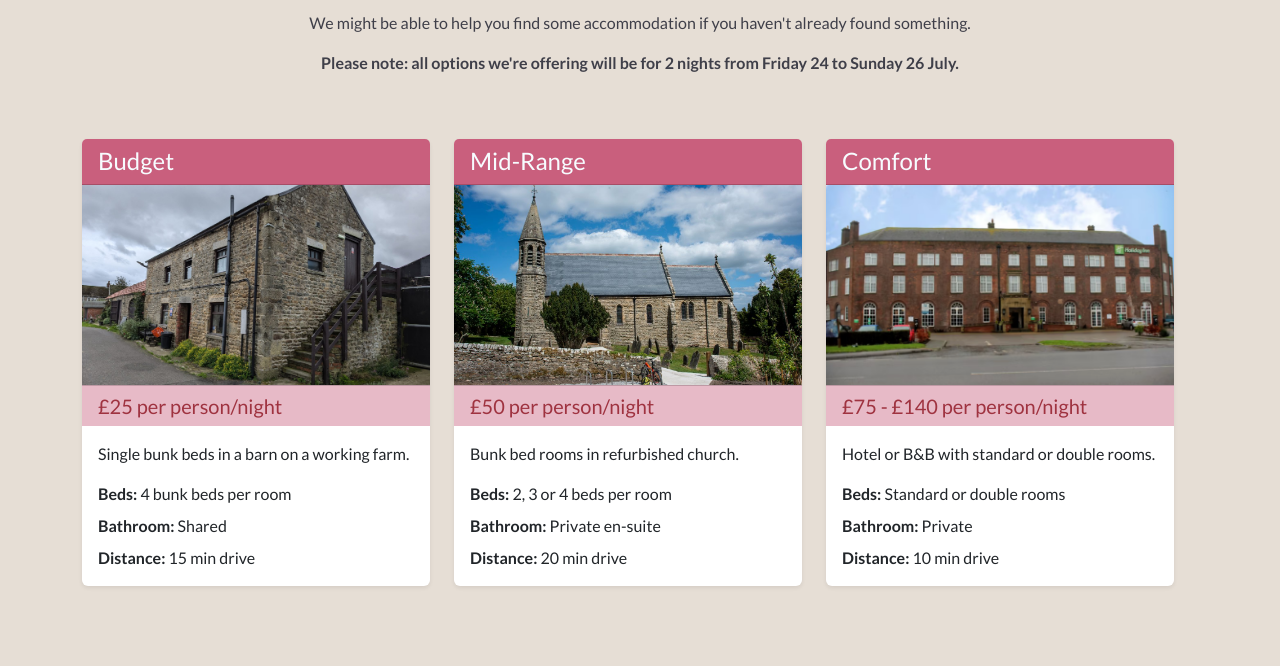
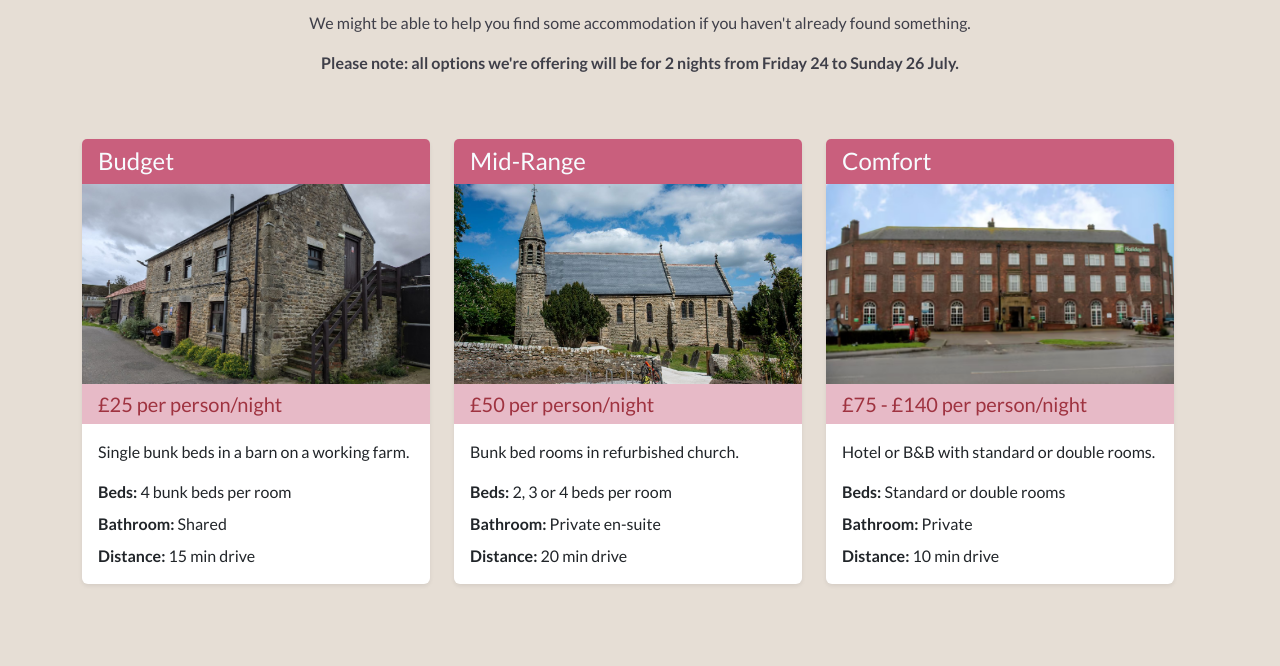
Before and after one commit to wouter-codes/wouterandsophie, a Django app: page /accommodation/ in a window 1280 px wide. Shown: the part 160-826 px from the top of the page. After the commit the page ends 744 px from the top, so only its background shows below. Run offline with Django 5.2, Linux system fonts and the light colour scheme; some web fonts are replaced.

Commit message:
Remove borders from card headers, footers, and modal components

```diff
--- a/static/css/style.css
+++ b/static/css/style.css
@@ -106,6 +106,7 @@ h3 {
 .card-header {
     background-color: var(--primary-rose);
     color: var(--primary-white);
+    border: none;
 }
 
 .card-title {
@@ -125,6 +126,7 @@ h3 {
 
 .card-footer {
     background-color: var(--secondary-rose);
+    border: none;
 }
 
 .card .btn {
@@ -173,7 +175,7 @@ h3 {
 }
 
 .modal-header {
-    border-bottom: 2px solid var(--primary-rose);
+    border: none;
 }
 
 .modal-footer {
```
